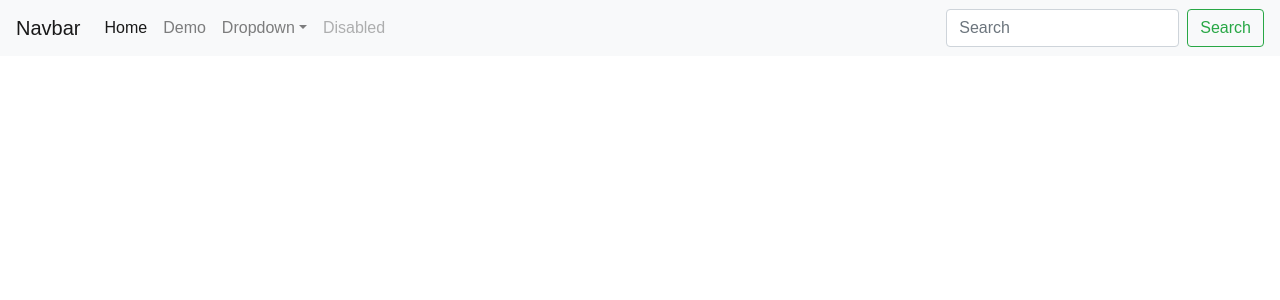
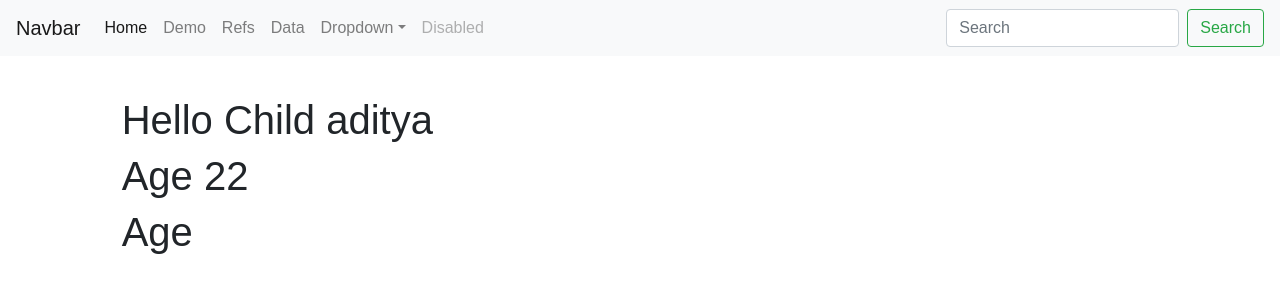
Before and after one commit to shubhamdixit863/reactscratch, a React (Create React App) app: page /data in a window 1280 px wide. Shown: the top 300 px of the page. Built offline with nearby package versions, Linux system fonts and the light colour scheme.

Commit message:
added proptypes

```diff
--- a/package.json
+++ b/package.json
@@ -8,6 +8,7 @@
     "axios": "^0.21.1",
     "cors": "^2.8.5",
     "express": "^4.17.1",
+    "prop-types": "^15.7.2",
     "react": "^17.0.2",
     "react-dom": "^17.0.2",
     "react-router-dom": "^5.2.0",
--- a/src/App.js
+++ b/src/App.js
@@ -12,6 +12,8 @@ import {
 } from "react-router-dom";
 import Edit from './components/Edit';
 import Demo from './components/Demo';
+import Data from './components/Data';
+import Refs from './components/Refs';
 
 
 function App(props) {
@@ -38,6 +40,15 @@ function App(props) {
           <Route exact path="/demo">
           <Demo/>
           </Route>
+
+          <Route exact path="/data">
+          <Data/>
+          </Route>
+
+
+          <Route exact path="/refs">
+          <Refs/>
+          </Route>
         </Switch>
 
           </div>
--- /dev/null
+++ b/src/components/Data.js
@@ -0,0 +1,45 @@
+import React, { Component } from 'react'
+import PropTypes from 'prop-types'; // ES6
+
+
+/// functional componnet
+const ChildData=(props)=>{
+   return(
+       <div>
+
+<h1>Hello Child {props.name}</h1>
+    <h1>Age {props.age}</h1>
+    <h1>Age {props.status}</h1>
+       </div>
+
+
+   )
+
+}
+
+
+/// Protypes to the props of ChildData Component
+
+ChildData.propTypes={
+    name:PropTypes.string,
+    age:PropTypes.number,
+
+    status:PropTypes.oneOfType([PropTypes.number,PropTypes.string,PropTypes.bool]),
+
+    arrayOfMArks:PropTypes.arrayOf(PropTypes.number)
+
+
+
+
+}
+
+
+export default class Data extends Component {
+    render() {
+        return (
+            <div>
+                <ChildData name={"aditya"} age={22} status={true} arrayOfMArks={[1,2,3,true]} />
+            </div>
+        )
+    }
+}
--- a/src/components/Demo.js
+++ b/src/components/Demo.js
@@ -22,6 +22,14 @@ export default class Demo extends Component {
 
 componentDidMount()
 {
+
+    let name="john";
+    name=899;
+
+
+
+
+
 
 
     /// We gonna be calling the api here which loads th einitial data
--- /dev/null
+++ b/src/components/Refs.js
@@ -0,0 +1,29 @@
+import React, { Component } from 'react'
+
+
+// refs are an react utility to interact with traditional dom
+export default class Refs extends Component {
+
+
+    render() {
+        return (
+            <div>
+
+<div>
+                <labe>name:</labe>
+                <input ref={(input)=>this.name=input} type="text" name="name"/><br></br>
+
+                </div>
+                <div><labe>Age:</labe>
+<input type="text" name="email"/>
+
+                </div>
+            </div>
+
+
+
+
+
+        )
+    }
+}
--- a/src/components/partials/Header.js
+++ b/src/components/partials/Header.js
@@ -27,6 +27,15 @@ function Header() {
               <Link to="/demo" className="nav-link">Demo</Link>
 
             </li>
+
+            <li className="nav-item">
+              <Link to="/refs" className="nav-link">Refs</Link>
+
+            </li>
+            <li className="nav-item">
+              <Link to="/data" className="nav-link">Data</Link>
+
+            </li>
             <li className="nav-item dropdown">
               <a className="nav-link dropdown-toggle" href="#" id="navbarDropdown" role="button" data-toggle="dropdown" aria-haspopup="true" aria-expanded="false">
                 Dropdown
```
Also changed, not shown: 1 other file (tests, documents, lock files or other folders).
